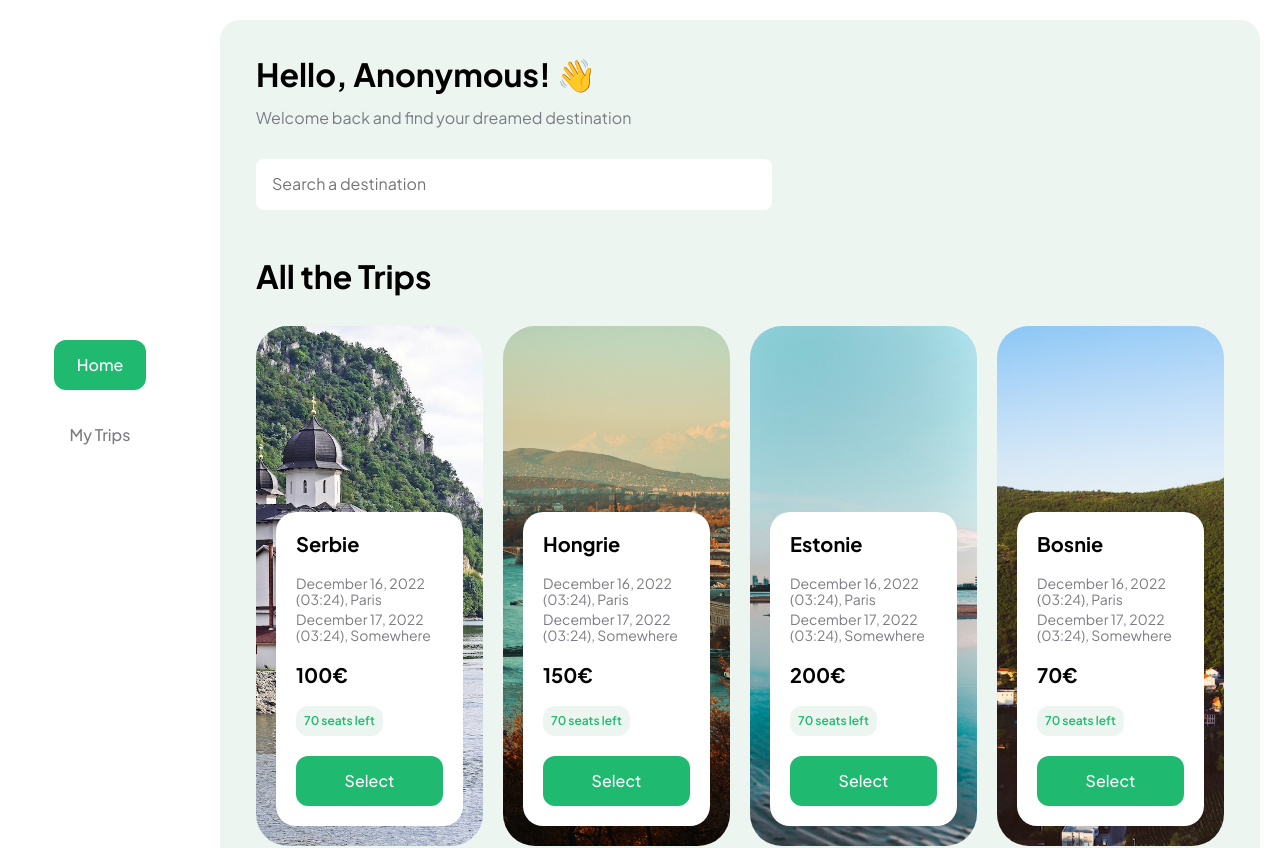
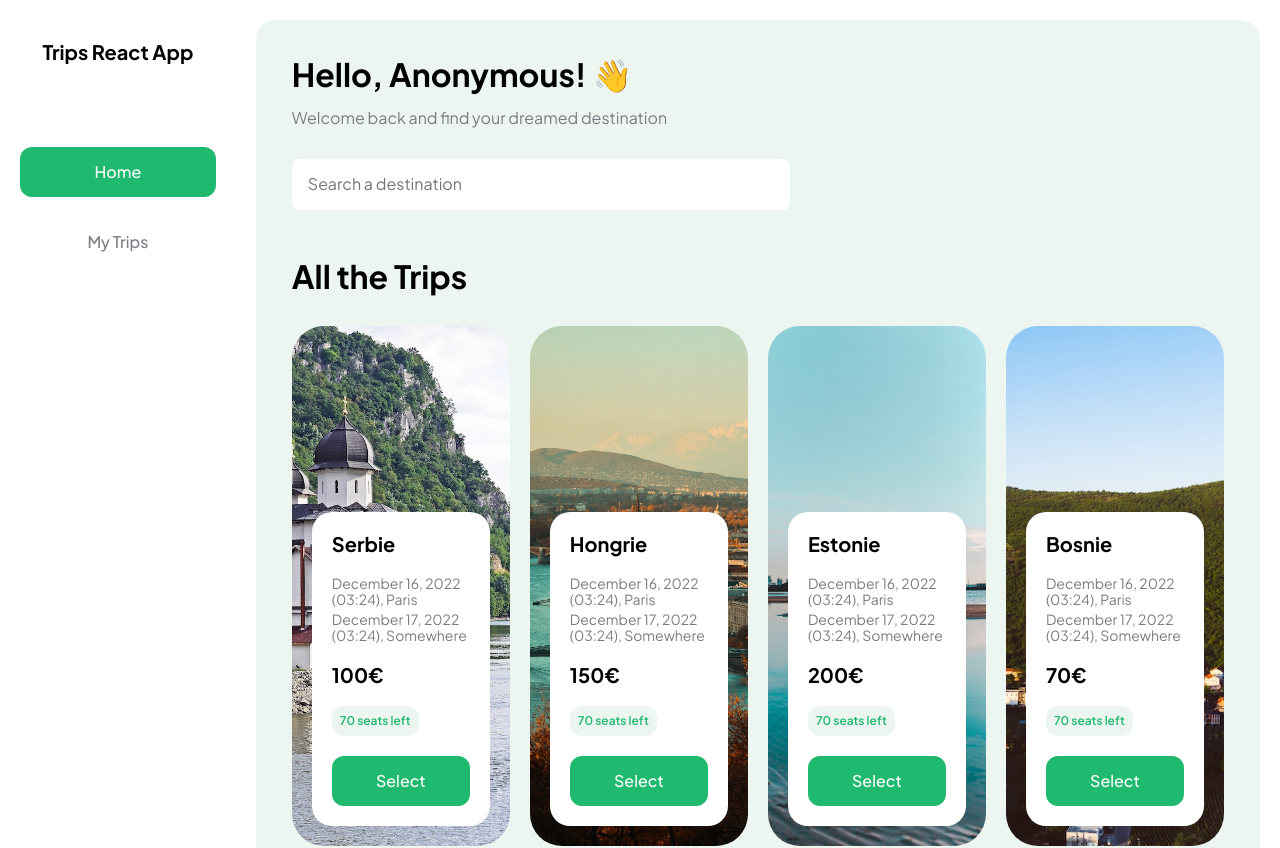
Before and after one commit to P4tt4te/trips-app, a React (Create React App) app: page / in a window 1280 px wide. Shown: the top 848 px of the page. Built offline with nearby package versions, Linux system fonts and the light colour scheme.

Commit message:
refactor(NavBar): use sticky instead of fixed

```diff
--- a/src/App.js
+++ b/src/App.js
@@ -21,12 +21,7 @@ const AppTheme = styled.div`
   font-size: ${(props) => props.theme.fontSize};
   display: flex;
   justify-content: space-between;
-  position: absolute;
-  left: 200px;
-  top: 0;
-  right: 0;
-  bottom: 0;
-  margin: 0;
+  align-items: start;
 `;
 
 function App() {
@@ -34,7 +29,7 @@ function App() {
     <ThemeProvider theme={theme}>
       <AppTheme>
         <NavBar />
-        <div>
+        <div style={{ width: '100%' }}>
           <Routes>
             <Route
               path="/"
--- a/src/components/NavBar/NavBar.jsx
+++ b/src/components/NavBar/NavBar.jsx
@@ -6,27 +6,30 @@ import { Button } from '../Button/Button';
 const StyledNavBar = styled.div`
   font-size: 1.2rem;
   color: ${(props) => props.theme.colors.gray};
-  border: 0;
+  padding: 2rem;
   background-color: #20b970;
-  border-radius: 8px;
+  border-radius: 0.8rem;
   background: white;
-  width: 200px;
+  width: 24rem;
   display: flex;
   flex-direction: column;
-  justify-content: center;
-  align-items: center;
-  position: fixed;
-  left: 0;
+  position: sticky;
   top: 0;
-  bottom: 0;
+`;
+
+const LogoContainer = styled.div`
+  font-variation-settings: 'wght' 700;
+  font-size: 2rem;
+  margin-bottom: 6.4rem;
+  text-align: center;
+  padding: 2rem;
 `;
 
 const NavLinksContainer = styled.div`
   display: flex;
   flex-direction: column;
-  justify-content: center;
-  gap: 20px;
-  width: max-content;
+  gap: 2rem;
+  width: 100%;
 `;
 
 export const NavBar = ({ name, onClick }) => {
@@ -45,6 +48,7 @@ export const NavBar = ({ name, onClick }) => {
 
   return (
     <StyledNavBar>
+      <LogoContainer>Trips React App</LogoContainer>
       <NavLinksContainer>
         {linksNames.map((linkname) => {
           return (
@@ -52,9 +56,7 @@ export const NavBar = ({ name, onClick }) => {
               <Button
                 name={linkname.name}
                 variant={
-                  location.pathname === linkname.link
-                    ? 'default'
-                    : 'gray'
+                  location.pathname === linkname.link ? 'default' : 'gray'
                 }
               />
             </Link>
```
